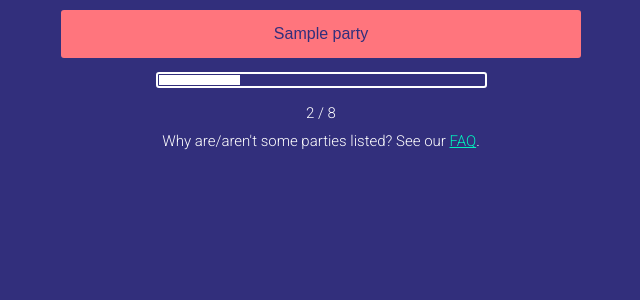
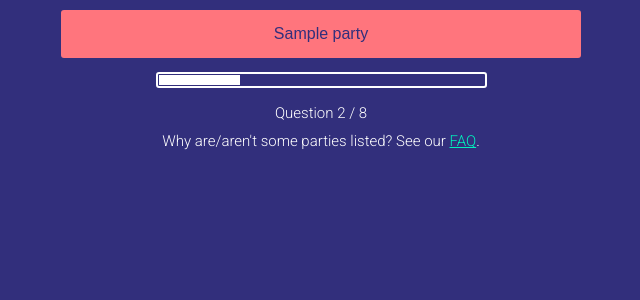
Before and after one commit to JennyBrennan/manifestwho, a Flask app: template templates/question.html in a window 1280 px wide. Shown: the part 138-438 px from the top of the page, without its empty margins (319-959 px from the left). Run offline with Flask 2, Linux system fonts and the light colour scheme; the template is opened without the code that fills it: most values are stand-ins (such as "Sample title", 1, 10 or a date in 2020).

Commit message:
Add question label to progress details

```diff
--- a/templates/question.html
+++ b/templates/question.html
@@ -13,7 +13,7 @@
     <div class="progress-bar">
         <div class="progress" style="width:{{ (answered_count + 1) / 8 * 100 }}%"></div>
     </div>
-    <small>{{ answered_count + 1 }} / 8</small>
+    <small>Question {{ answered_count + 1 }} / 8</small>
     <br>
     <small>Why are/aren't some parties listed? See our <a href="/faq">FAQ</a>.</small>
 
```
